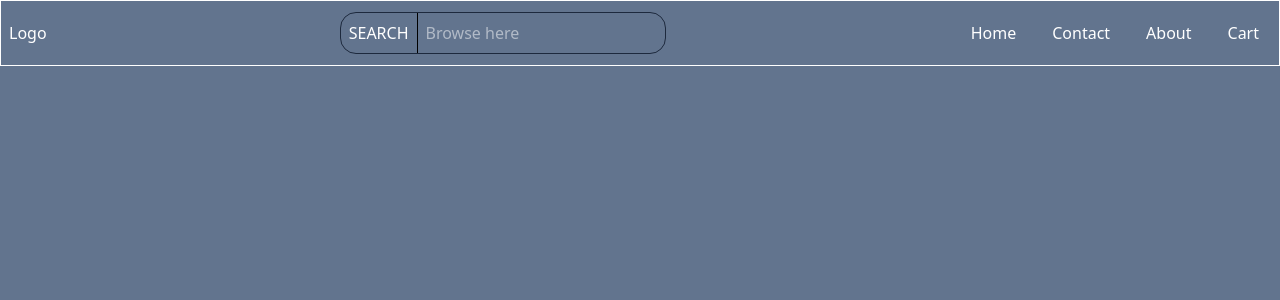
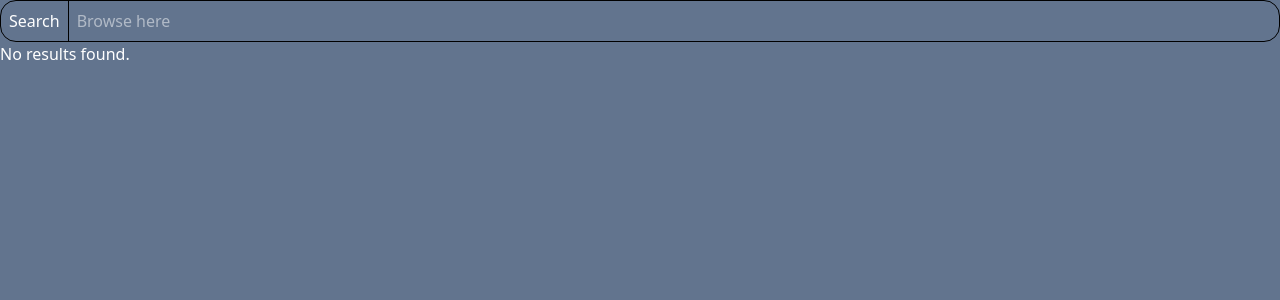
Before and after one commit to alebuddha/ecommerce, a React (Vite) app: page / in a window 1280 px wide. Shown: the top 300 px of the page. Built offline with nearby package versions, Linux system fonts and the light colour scheme.

Commit message:
nabar wala code milena

```diff
--- a/package.json
+++ b/package.json
@@ -14,6 +14,7 @@
     "lucide-react": "^0.536.0",
     "react": "^19.1.0",
     "react-dom": "^19.1.0",
+    "sonner": "^2.0.7",
     "tailwindcss": "^4.1.11"
   },
   "devDependencies": {
--- a/src/App.jsx
+++ b/src/App.jsx
@@ -1,19 +1,34 @@
 import { useState } from "react";
+import {Toaster} from "sonner";
+
 import Home from "./pages/home";
 import Navbar from "./components/navbar";
 import SearchBar from "./components/searchbar";
 
-export default function App(){
-
+function App(){
   const [searchResults, setSearchResults] = useState([]);
+  const [isLoading, setIsLoading] = useState(false);
 
   return(
-    <div className="min-h-screen">
-      <Navbar setSearchResults={setSearchResults} />
-
-      <Home searchResults = {searchResults} />
+    <>
+      <div className="min-h-screen">
 
 
-    </div>
-  )
+        <SearchBar
+          setSearchResults={setSearchResults}
+          isLoading={isLoading}
+          setIsLoading = {setIsLoading}
+        />
+
+        <Home
+          searchResults = {searchResults }
+          isLoading={isLoading}
+        />
+
+      </div>
+      <Toaster  richColors={true}/>
+    </>
+  );
 }
+
+export default App;
--- a/src/components/navbar.jsx
+++ b/src/components/navbar.jsx
@@ -1,21 +1,25 @@
 import SearchBar from "./searchbar";
-const elements = ['Home',"Contact","About",'Cart'];
 
-function Navbar(props){
-  const {setSearchResults} = props;
+function Navbar(){
+  const elements = ['Home',"Contact","About",'Cart'];
+
   return(
     <div className="w-full p-2 border-1 flex justify-between  items-center  ">
+
     <h1>Logo</h1>
-    <SearchBar searchprop={setSearchResults}/>
-    <ul className="flex gap-9 p-3 items-center " >
-      {
-        elements.map((el)=>{
-          return <li className="hover:text-red-500 cursor-pointer" >{el}</li>
+
+    <SearchBar setSearchResults={setSearchResults}/>
+
+    <ul className="flex items-center gap-4">
+        {
+          elements.map((el) => (
+            <li className="hover:text-red-500 cursor-pointer" >{el}</li>
+            )
+          )
         }
-        )
-      }
     </ul>
+
     </div>
-  )
+  );
 }
 export default Navbar;
--- a/src/components/searchbar.jsx
+++ b/src/components/searchbar.jsx
@@ -1,58 +1,61 @@
+import {useState} from "react";
+import { toast } from "sonner";
+
 import { Search } from 'lucide-react';
 import { SearchCheck } from 'lucide-react';
 
-// export default function SearchBar(){
-//   return(
-//       <div className='flex border-1 border-white items-center p-2 w-100 rounded-2xl'>
-//         <Search className='' />
-//         <input type="text" placeholder='Browse here'
-//         className="text-left  p-1 border-1 border-white w-full"
-//        />
-//       </div>
-
-//   )
-// }
-
-
-import {useState} from "react";
-
-function SearchBar(props){
-  const {searchprop} = props;
+function SearchBar({setSearchResults, isLoading, setIsLoading}){
+  // const {setSearchResults, isLoading, setIsLoading} = props;
   const [searchTerm, setSearchTerm] = useState("");
+  // const [loading, setLoading] = useState(false);
 
   function handleInputChange (event){
     const query = event.target.value;
     setSearchTerm(query)
   }
 
+
   async function handleSearch(){
-    if(searchTerm === "") return;
+    if(searchTerm === "") {
+      return toast.warning("Search term is required.")
+    }
 
-    const url = `https://dummyjson.com/products/search?q=${searchTerm}`;
-    const response = await fetch(url);
+    try {
+      setIsLoading(true);
+      const url = `https://dummyjson.com/products/search?q=${searchTerm}`;
+      const response = await fetch(url);
 
-    if(!response.ok) console.error("Error occurred! ");
+      if(!response.ok) throw new Error("Error occurred! ");
 
-    const data = await response.json();
-    searchprop(data.products);
+      const data = await response.json();
+      setSearchResults(data.products);
 
+      setIsLoading(false);
+    } catch(error){
+        console.log(error);
 
+        setIsLoading(false);
+        return toast.error(error.message)
+    }
   }
+
   return(
-    <div className="border border-slate-800 flex items-center rounded-2xl" >
+    <div className="border border-black flex items-center rounded-2xl" >
       <button className=" border-r-1 border-black p-2 rounded-l-2xl hover:cursor-pointer  transition hover:bg-red-500"
-        onClick={handleSearch}> SEARCH
+          onClick={handleSearch}>
+        {isLoading ? "Loading" : "Search"}
       </button>
+
       {/* <Search className=''/> */}
+
       <input type="text"
           value={searchTerm}
           onChange={handleInputChange}
           placeholder='Browse here'
           className='p-2 focus:outline-none '
-
       />
     </div>
-  )
+  );
 }
 
 export default SearchBar;
--- a/src/pages/home.jsx
+++ b/src/pages/home.jsx
@@ -1,15 +1,18 @@
 import ResultCard from "../components/resultCard";
 
-function Home(props){
-  const {searchResults} = props;
+function Home({searchResults, isLoading}){
 
   return (
     <div className="flex flex-col gap-4">
-      {searchResults.map((result) =>{
-        return <ResultCard result = {result} />
-      })}
+      {isLoading ?(
+        <div>Loading search results...</div>
+        ) : searchResults?.length >0 ? (
+                searchResults.map((result) => <ResultCard result = {result} />)
+            ) : (
+                  <div>No results found.</div>
+                )
+      }
     </div>
-
-  )
+  );
 }
 export default Home;
```
Also changed, not shown: 1 other file (tests, documents, lock files or other folders).
